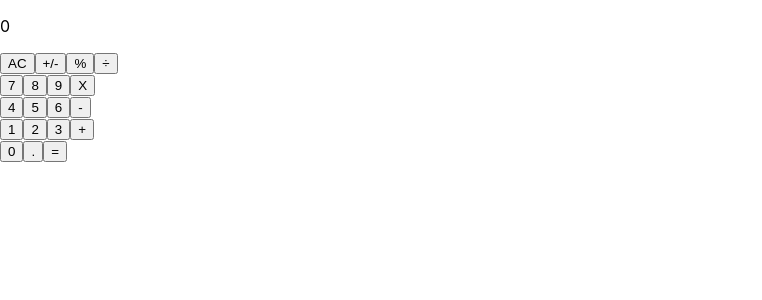
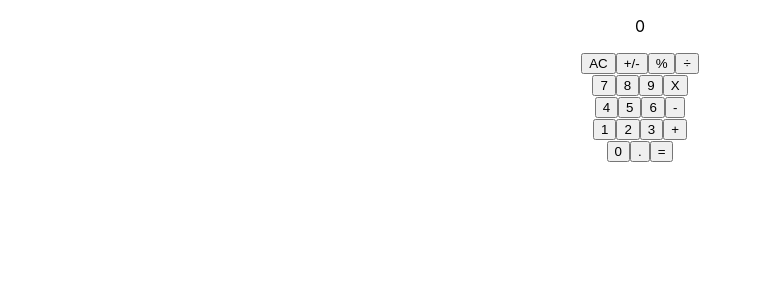
Before and after one commit to uimarshall/math-magicians, a React (Create React App) app: page / in a window 1280 px wide. Shown: the top 300 px of the page, without its empty margins (0-762 px from the left). Built offline with nearby package versions, Linux system fonts and the light colour scheme.

Commit message:
Refactor App.js to class based component
Refactor other components to function well

```diff
--- a/src/components/App.js
+++ b/src/components/App.js
@@ -4,15 +4,6 @@ import '../App.css';
 import calculator from '../logic/calculate';
 import ButtonPanel from './ButtonPanel';
 import Display from './Display';
-
-// function App() {
-//   return (
-//     <>
-//       <Display />
-//       <ButtonPanel />
-//     </>
-//   );
-// }
 
 class App extends Component {
   constructor(props) {
@@ -29,18 +20,18 @@ class App extends Component {
     this.setState(calc);
   }
 
-  calcResult() {
-    const { total, next, operation } = this.state;
-    const result = `${total}${operation}${next}`.replace(/null/g, '');
-    return result === '' ? undefined : result;
-  }
+  render() {
+    const showResult = state => {
+      const { total, next, operation } = state;
+      const result = `${total}${operation}${next}`.replace(/null/g, '');
+      return result === '' ? undefined : result;
+    };
+    return (
+      <div className="App">
 
-  render() {
-    return (
-      <>
-        <Display result={this.result} />
+        <Display result={showResult(this.state)} />
         <ButtonPanel clickHandler={this.handleClick} />
-      </>
+      </div>
     );
   }
 }
--- a/src/components/Button.js
+++ b/src/components/Button.js
@@ -1,15 +1,16 @@
 import PropTypes from 'prop-types';
 
-function Button({ name }) {
+function Button({ name, clickHandler }) {
   return (
     <>
-      <button type="button">{name}</button>
+      <button type="button" onClick={() => clickHandler(name)}>{name}</button>
     </>
   );
 }
 
 Button.propTypes = {
   name: PropTypes.string.isRequired,
+  clickHandler: PropTypes.func.isRequired,
 
 };
 
--- a/src/components/ButtonPanel.js
+++ b/src/components/ButtonPanel.js
@@ -1,44 +1,50 @@
+/* eslint-disable no-nested-ternary */
 import React from 'react';
+import PropTypes from 'prop-types';
 import Button from './Button';
 
 function ButtonPanel({ clickHandler }) {
   return (
     <div>
       <div>
-        <Button name="AC" />
-        <Button name="+/-" />
-        <Button name="%" />
-        <Button name="÷" />
+        <Button name="AC" clickHandler={clickHandler} />
+        <Button name="+/-" clickHandler={clickHandler} />
+        <Button name="%" clickHandler={clickHandler} />
+        <Button name="÷" clickHandler={clickHandler} />
 
       </div>
       <div>
-        <Button name="7" />
-        <Button name="8" />
-        <Button name="9" />
-        <Button name="X" />
+        <Button name="7" clickHandler={clickHandler} />
+        <Button name="8" clickHandler={clickHandler} />
+        <Button name="9" clickHandler={clickHandler} />
+        <Button name="X" clickHandler={clickHandler} />
 
       </div>
       <div>
-        <Button name="4" />
-        <Button name="5" />
-        <Button name="6" />
-        <Button name="-" />
+        <Button name="4" clickHandler={clickHandler} />
+        <Button name="5" clickHandler={clickHandler} />
+        <Button name="6" clickHandler={clickHandler} />
+        <Button name="-" clickHandler={clickHandler} />
 
       </div>
       <div>
-        <Button name="1" />
-        <Button name="2" />
-        <Button name="3" />
-        <Button name="+" />
+        <Button name="1" clickHandler={clickHandler} />
+        <Button name="2" clickHandler={clickHandler} />
+        <Button name="3" clickHandler={clickHandler} />
+        <Button name="+" clickHandler={clickHandler} />
 
       </div>
       <div>
-        <Button name="0" />
-        <Button name="." />
-        <Button name="=" />
+        <Button name="0" clickHandler={clickHandler} />
+        <Button name="." clickHandler={clickHandler} />
+        <Button name="=" clickHandler={clickHandler} />
       </div>
     </div>
   );
 }
 
+ButtonPanel.propTypes = {
+  clickHandler: PropTypes.func.isRequired,
+};
+
 export default ButtonPanel;
--- a/src/components/Display.js
+++ b/src/components/Display.js
@@ -9,12 +9,12 @@ function Display({ result }) {
   );
 }
 
-Display.prototype = {
-  result: PropTypes.string.isRequired,
+Display.propTypes = {
+  result: PropTypes.string,
 };
 
 Display.defaultProps = {
-  result: 0,
+  result: '0',
 };
 
 export default Display;
--- a/src/logic/calculate.js
+++ b/src/logic/calculate.js
@@ -1,54 +1,54 @@
 import operator from './operate';
 
 const calculator = (() => {
-  const calculate = (calculatorData, btnName) => {
+  const calculate = (calculatorData, buttonName) => {
     let { total, next, operation } = calculatorData;
-    const operatorSymbols = ['+', '-', '÷', 'x', '%'];
-    if (btnName === 'AC' || total === '∞') {
+    const operators = ['+', '-', '÷', 'X', '%'];
+    if (buttonName === 'AC' || total === '∞') {
       total = null;
       next = null;
       operation = null;
-    } else if (btnName === '=') {
+    } else if (buttonName === '=') {
       if (total && next && operation) {
         total = operator.operate(total, next, operation);
         next = null;
         operation = null;
       }
-    } else if (operatorSymbols.includes(btnName)) {
-      if (btnName === '%') {
+    } else if (operators.includes(buttonName)) {
+      if (buttonName === '%') {
         if (!next) {
           next = total;
         }
-        operation = btnName;
+        operation = buttonName;
         total = operator.operate(null, next, operation);
         next = null;
         operation = null;
       } else if (total && next && operation) {
         total = operator.operate(total, next, operation);
-        operation = btnName;
+        operation = buttonName;
         next = null;
       } else if (next && !operation) {
         total = next;
-        operation = btnName;
+        operation = buttonName;
         next = null;
       } else {
-        operation = btnName;
+        operation = buttonName;
       }
-    } else if (btnName === '+/-') {
+    } else if (buttonName === '+/-') {
       if (next) {
-        next = operator.operate(next, '-1', 'x');
+        next = operator.operate(next, '-1', 'X');
       } else if (total) {
-        total = operator.operate(total, '-1', 'x');
+        total = operator.operate(total, '-1', 'X');
       }
     } else if (next === null && operation === null && total) {
-      next = btnName;
+      next = buttonName;
       total = null;
     } else if (next) {
-      if (btnName !== '.' || (btnName === '.' && next.indexOf(btnName) < 0)) {
-        next = next.concat(btnName);
+      if (buttonName !== '.' || (buttonName === '.' && next.indexOf(buttonName) < 0)) {
+        next = next.concat(buttonName);
       }
     } else {
-      next = btnName;
+      next = buttonName;
     }
     return {
       total,
@@ -56,7 +56,6 @@ const calculator = (() => {
       operation,
     };
   };
-
   return { calculate };
 })();
 
--- a/src/logic/operate.js
+++ b/src/logic/operate.js
@@ -14,7 +14,7 @@ const operator = (() => {
       }
       return '∞';
     }
-    if (operation === 'x') {
+    if (operation === 'X') {
       return Big(numberOne).times(Big(numberTwo));
     }
     if (numberOne === null) {
@@ -22,7 +22,6 @@ const operator = (() => {
     }
     return Big(numberOne).times(Big(numberTwo).times(0.01));
   };
-
   return { operate };
 })();
 
```
